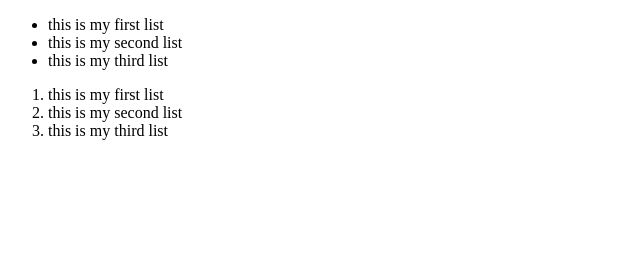
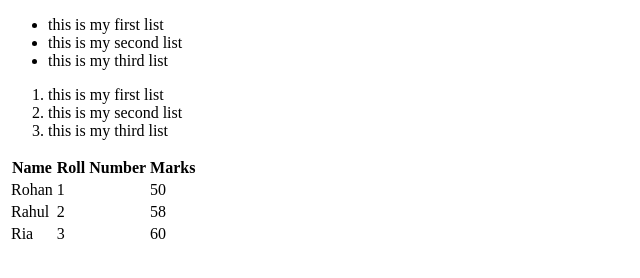
Before and after one commit to Aarti-05/ES-2018-Learning, a plain HTML site: page html learning/list.html in a window 1280 px wide. Shown: the whole page, without its empty margins (0-640 px from the left). Drawn offline with Linux system fonts and the light colour scheme.

Commit message:
table in html

```diff
--- a/html learning/list.html
+++ b/html learning/list.html
@@ -19,5 +19,26 @@
         <li>this is my second list</li>
         <li>this is my third list</li>
     </ol>
+    <!-- table -->
+    <table>
+
+       <tr>
+           <th>Name</th>
+           <th>Roll Number</th>
+           <th>Marks</th>
+       </tr>
+       <tbody>
+           <td>Rohan</td>
+           <td>1</td>
+           <td>50</td>
+
+       </tbody>
+       <tbody><td>Rahul</td>
+        <td>2</td>
+        <td>58</td></tbody>
+        <tbody><td>Ria</td>
+            <td>3</td>
+            <td>60</td></tbody>
+    </table>
 </body>
 </html>
```
